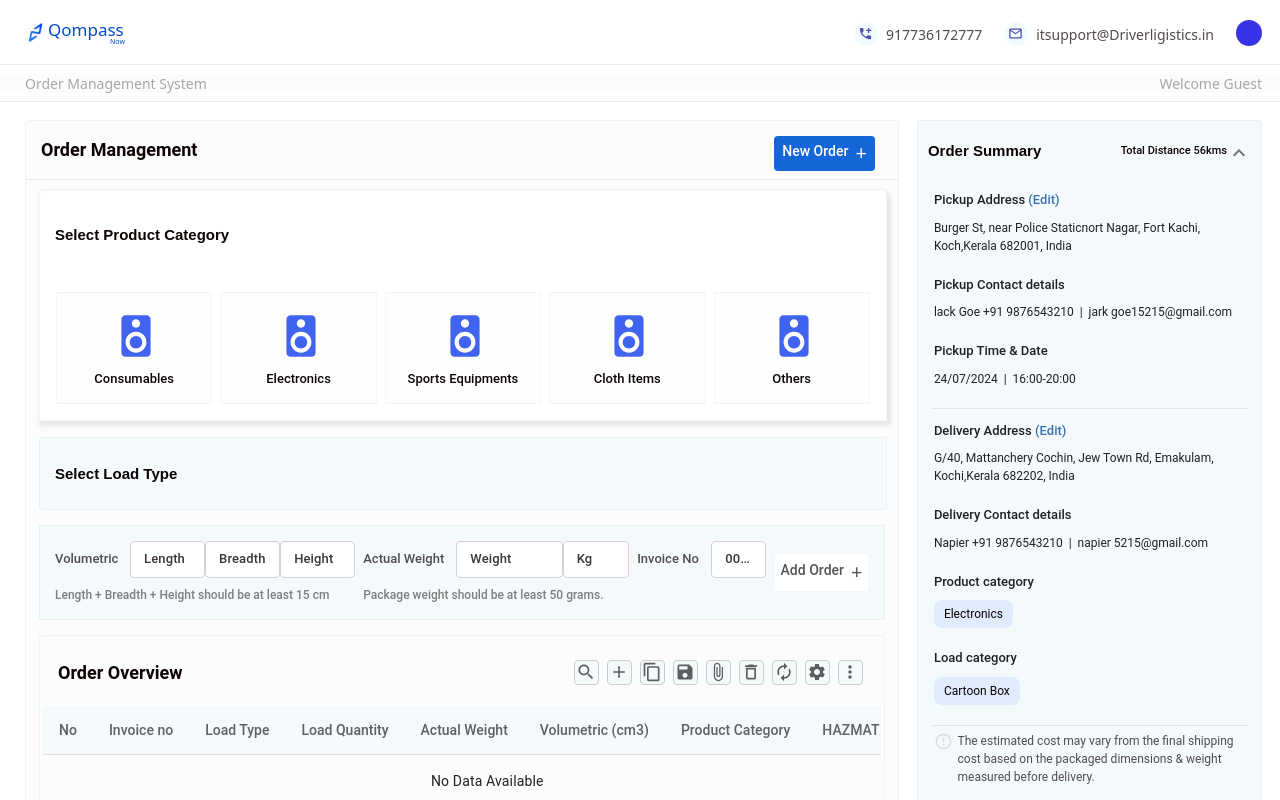
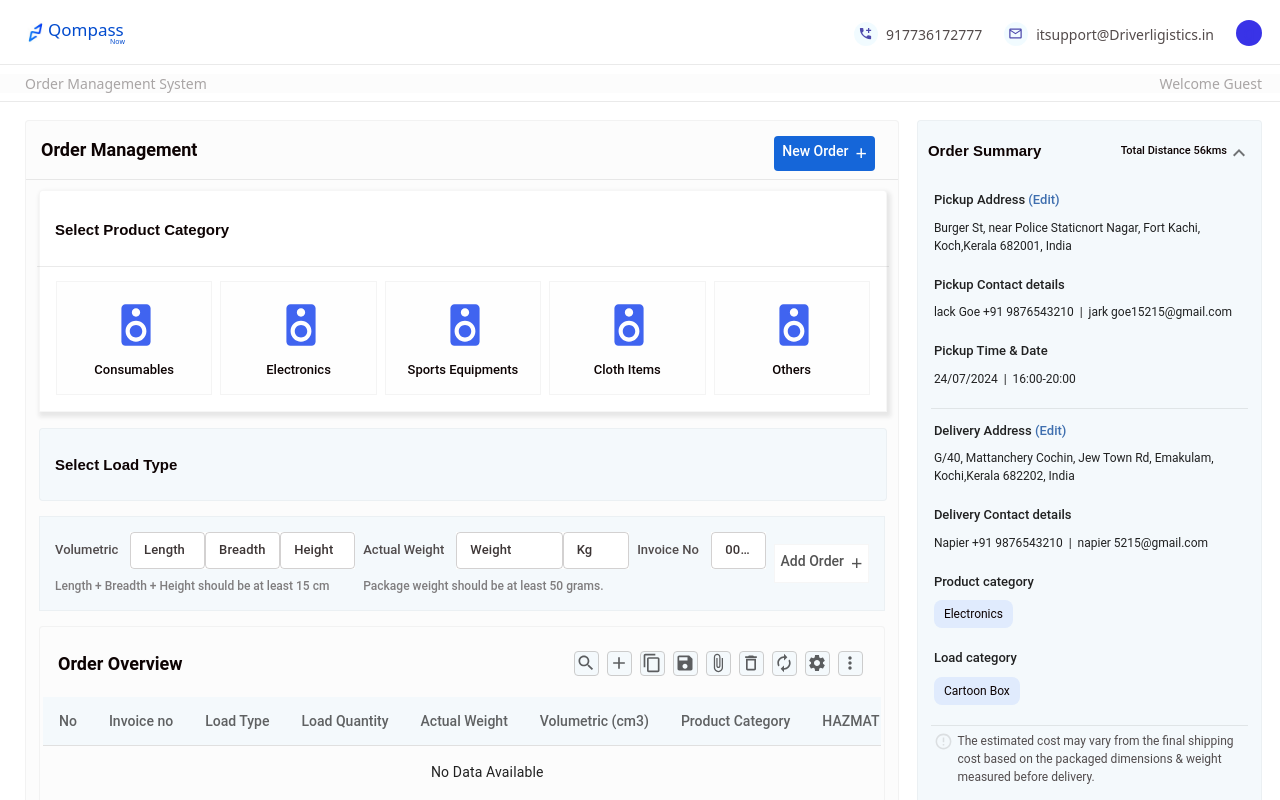
Before and after one commit to rithu1010/DriverLogistics_Project, a React (Create React App) app: page / in a window 1280 px wide. Shown: the top 800 px of the page. Built offline with nearby package versions, Linux system fonts and the light colour scheme.

Commit message:
desin changes

```diff
--- a/src/Views/orderManagement/selectproductCatogory.js
+++ b/src/Views/orderManagement/selectproductCatogory.js
@@ -133,9 +133,9 @@ const ProductCategory = ({ setOrderData, orderData }) => {
           >
             <Box sx={style.productCategory}>
               <Box sx={style.productCategory1}>Select Product Category</Box>
-              <Box></Box>
             </Box>
           </AccordionSummary>
+          <Divider sx={{ ...style.Divider, marginBottom: "12" }} />
 
           <AccordionDetails>
             <Grid container spacing={1}>
--- a/src/Views/orderManagement/style.js
+++ b/src/Views/orderManagement/style.js
@@ -121,6 +121,10 @@ const styles = () => ({
     "& .MuiButtonBase-root.MuiAccordionSummary-root": {
       padding: "15px",
     },
+    "& .MuiButtonBase-root.MuiAccordionSummary-root.Mui-expanded": {
+      minHeight: "0",
+      padding: "10px 15px 0px 15px",
+    },
   },
   activeJobsListBox1: {
     "&.MuiBox-root": {
@@ -223,10 +227,10 @@ const styles = () => ({
     "&.MuiTypography-root": {
       color: "#0d0303",
       fontSize: "13px",
-      fontWeight: "500",
+      fontWeight: "550",
       opacity: "1",
       letterSpacing: "0px",
-      marginTop: "8px",
+      marginTop: "10px",
     },
   },
   inputField: {
```
